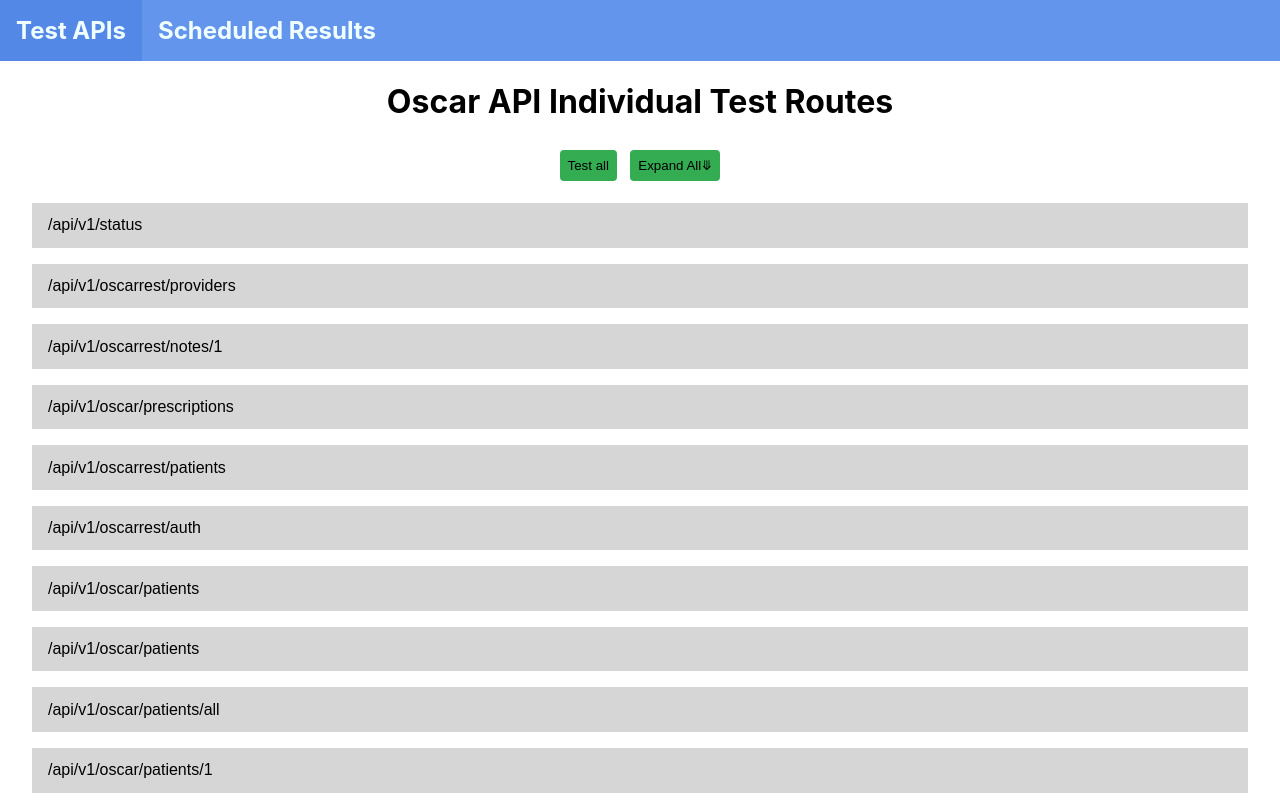
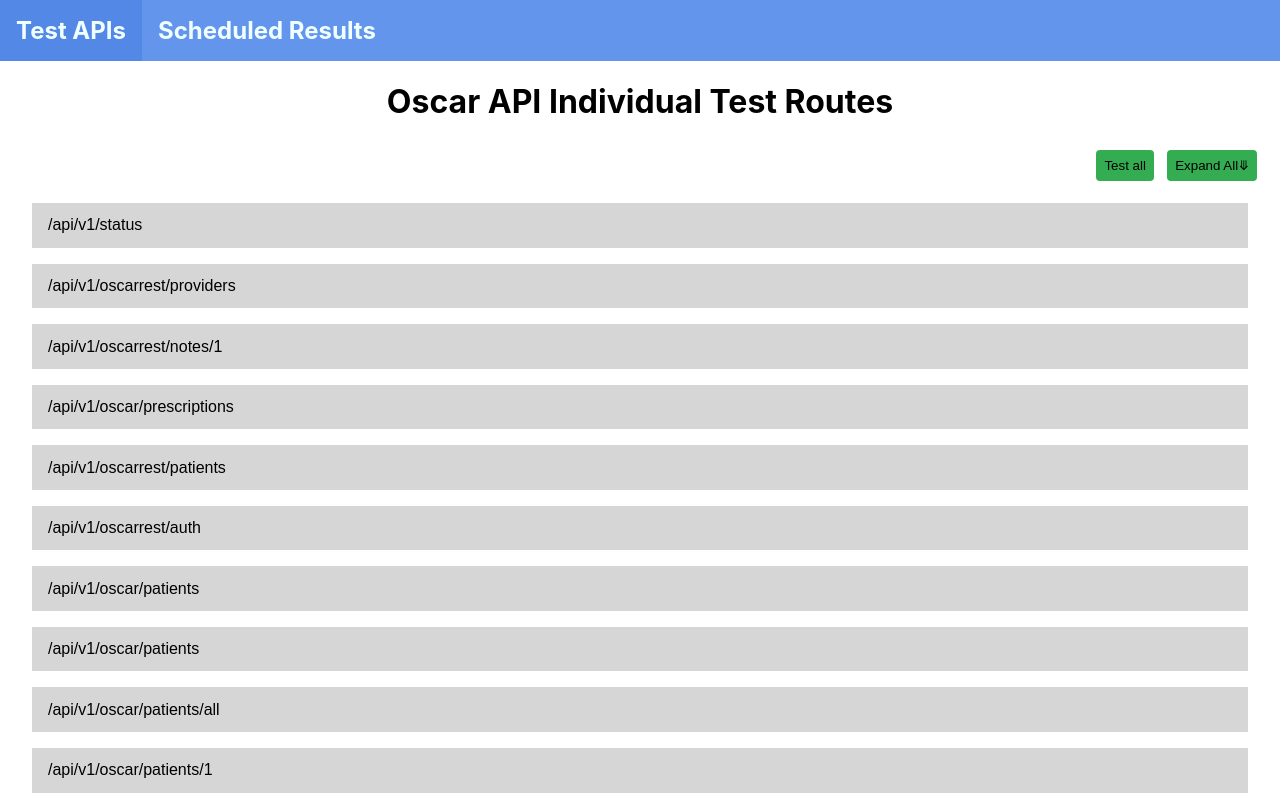
Before and after one commit to stephanmajor12/oscar-api-test-runner, a React (Create React App) app: page / in a window 1280 px wide. Shown: the top 800 px of the page. Built offline with nearby package versions, Linux system fonts and the light colour scheme.

Commit message:
Minor styling.

```diff
--- a/src/components/IndependentTestResults/css/menu.css
+++ b/src/components/IndependentTestResults/css/menu.css
@@ -2,3 +2,8 @@
   margin: 1rem;
   text-align: center;
 }
+
+.flex-row-right {
+  display: flex;
+  justify-content: right;
+}
--- a/src/components/IndependentTestResults/index.jsx
+++ b/src/components/IndependentTestResults/index.jsx
@@ -1,6 +1,7 @@
 import { React, useCallback, useRef, useState } from "react";
 import ApiItem from "./apiitem";
 import "./css/button.css";
+import "./css/menu.css";
 
 const apis = [
   // OTHER
@@ -109,7 +110,7 @@
     <div className="menu">
       <h1>Oscar API Individual Test Routes</h1>
 
-      <div>
+      <div className={"flex-row-right"}>
         <button
           className={"button"}
           onClick={() => {
```
